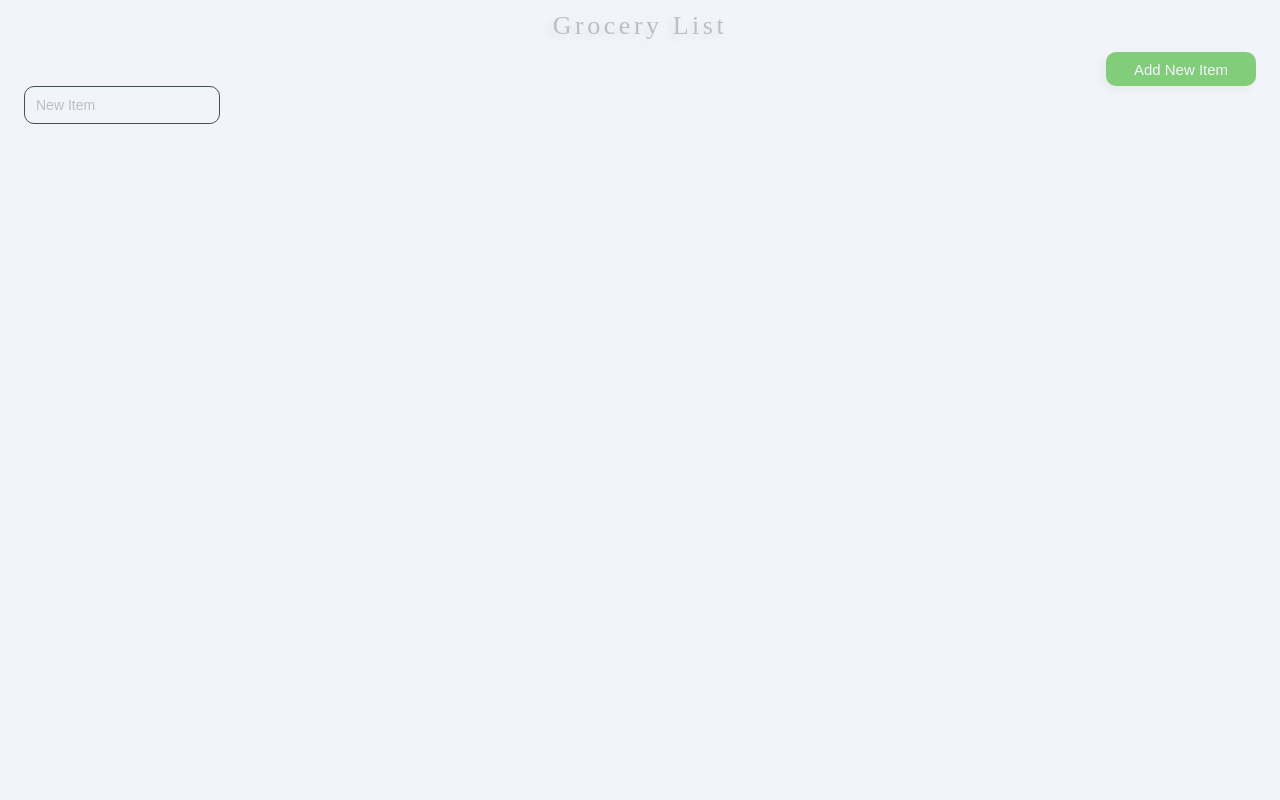
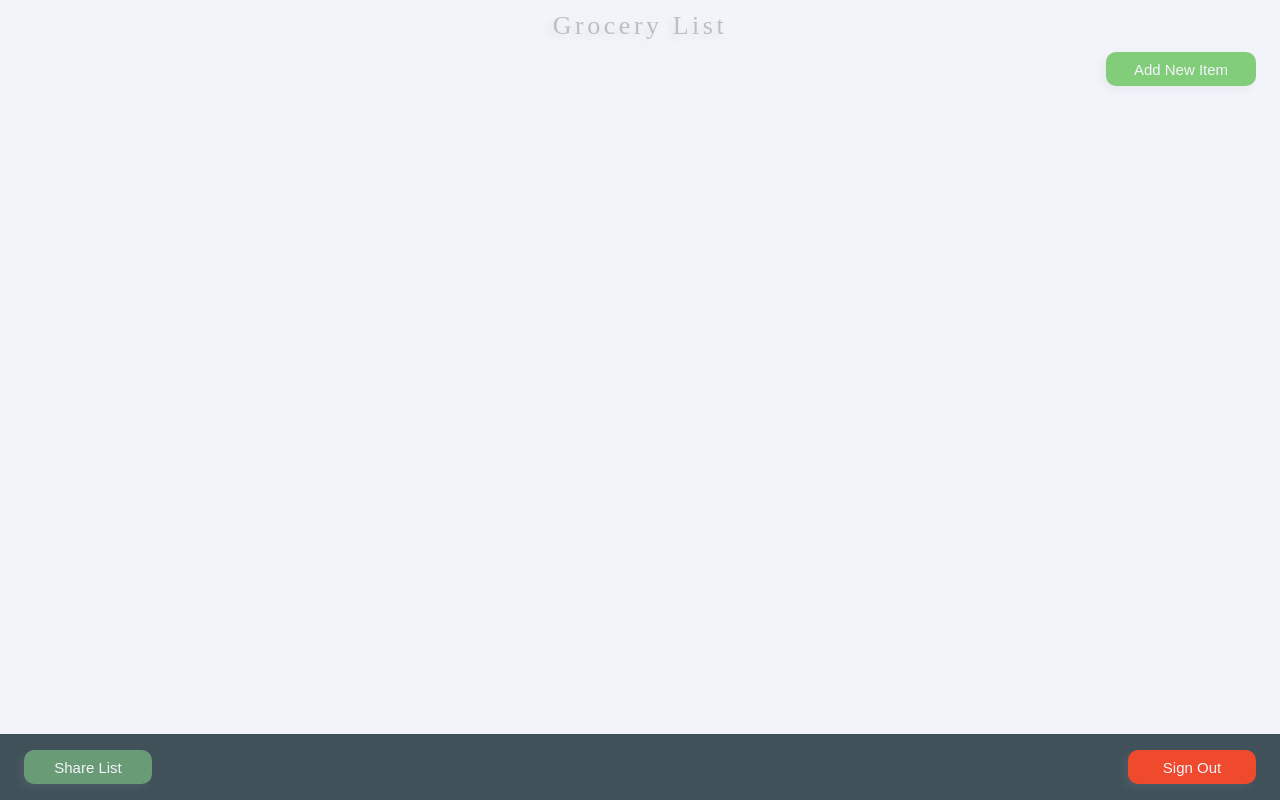
Before and after one commit to shelchkov/Grocery-List, a React (Create React App) app: page / in a window 1280 px wide. Built offline with nearby package versions, Linux system fonts and the light colour scheme; a web font is replaced by a local one.

Commit message:
Add actions module #16

```diff
--- /dev/null
+++ b/src/components/actions/actions.tsx
@@ -0,0 +1,29 @@
+import React, { ReactElement } from "react"
+import styled from "styled-components"
+
+import { Button } from "../button/button"
+
+import { colors, sizes } from "../../utils/styles"
+import { BtnTypes } from "../../utils/enums"
+
+const ActionsContainer = styled.div`
+	position: fixed;
+	bottom: 0;
+	left: 0;
+	right: 0;
+
+	display: flex;
+	justify-content: space-between;
+
+	height: ${sizes[2]};
+	padding: 1rem 1.5rem;
+
+	background-color: ${colors.darkBlue};
+`
+
+export const Actions = (): ReactElement => (
+	<ActionsContainer>
+		<Button buttonType={BtnTypes.ShareList} text="Share List" />
+		<Button buttonType={BtnTypes.SignOut} text="Sign Out" />
+	</ActionsContainer>
+)
--- a/src/components/button/button.tsx
+++ b/src/components/button/button.tsx
@@ -36,16 +36,27 @@ const PlusBtn = styled(AddNewItemBtn)`
 	font-size: ${sizes[1]};
 `
 
+const ShareListBtn = styled(ButtonBase)`
+	width: 128px;
+	background-color: ${colors.darkGreen};
+`
+
+const SignOutBtn = styled(ShareListBtn)`
+	background-color: ${colors.orange};
+`
+
 const buttons = {
 	[BtnTypes.AddNewItem]: AddNewItemBtn,
 	[BtnTypes.Plus]: PlusBtn,
+	[BtnTypes.ShareList]: ShareListBtn,
+	[BtnTypes.SignOut]: SignOutBtn,
 }
 
 export const Button = ({
 	text,
 	buttonType,
 	clickHandler,
-	type,
+	type = ButtonTypes.button,
 }: Props): ReactElement | null => {
 
 	const BtnComponent = buttons[buttonType]
--- a/src/pages/main.page.tsx
+++ b/src/pages/main.page.tsx
@@ -4,6 +4,7 @@ import styled from "styled-components"
 import { Logo } from "../components/logo/logo"
 import { AddNewItemForm } from "../components/add-new-item/add-new-item.form"
 import { Input } from "../components/input/input"
+import { Actions } from "../components/actions/actions"
 
 import { spaces, colors } from "../utils/styles"
 
@@ -20,6 +21,6 @@ export const MainPage = (): ReactElement => (
 	<Container>
 		<Logo />
 		<AddNewItemForm />
-		<Input placeholder="New Item" />
+		<Actions />
 	</Container>
 )
--- a/src/utils/enums.ts
+++ b/src/utils/enums.ts
@@ -1,6 +1,8 @@
 export enum BtnTypes {
 	AddNewItem = "AddNewItem",
 	Plus = "Plus",
+	ShareList = "ShareList",
+	SignOut = "SignOut",
 }
 
 export enum ButtonTypes {
```
